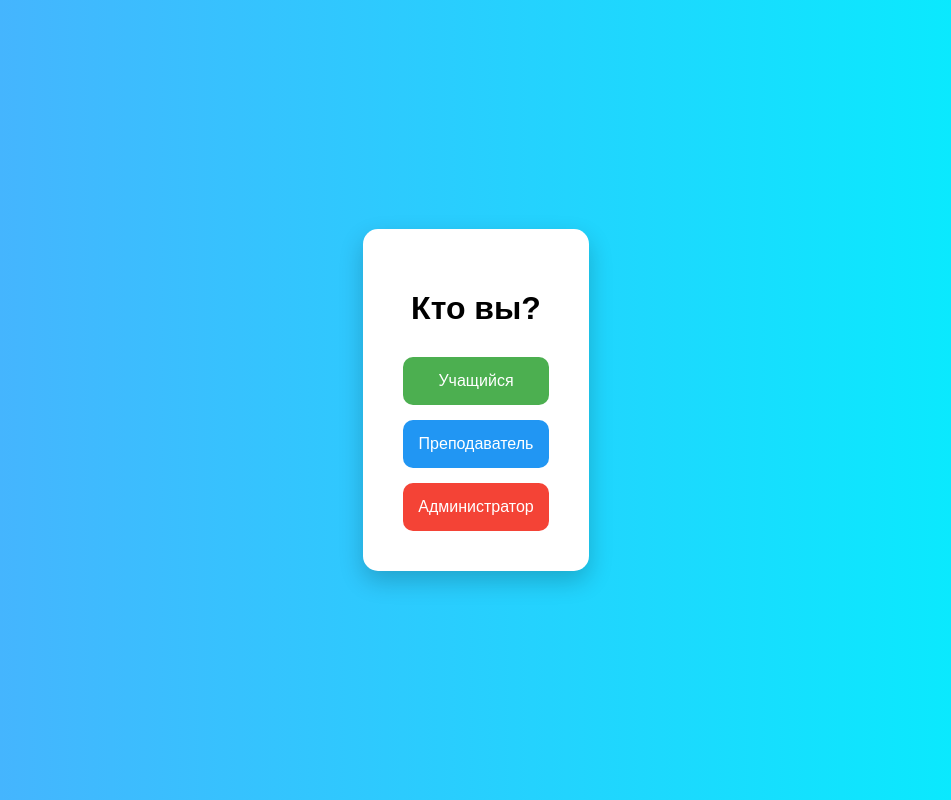
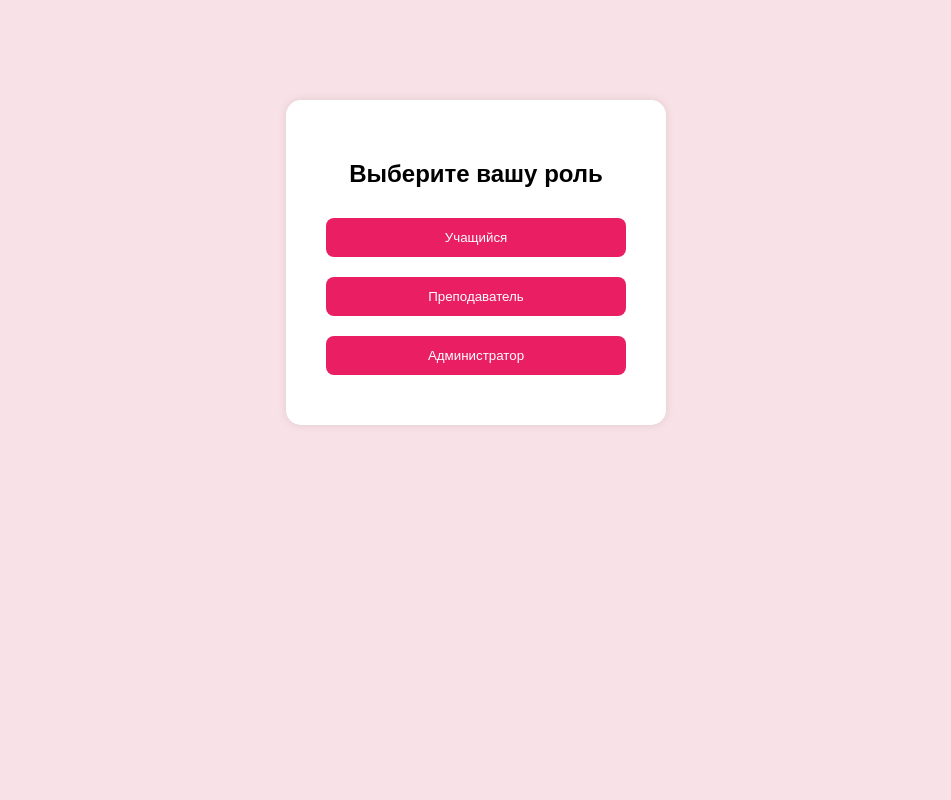
Before and after one commit to r4spb3rry-hub/frontend, a website: page index.html in a window 1280 px wide. Shown: the whole page, without its empty margins (164-1115 px from the left). Drawn offline with Linux system fonts and the light colour scheme.

Commit message:
Update index.html

```diff
--- a/index.html
+++ b/index.html
@@ -2,82 +2,53 @@
 <html lang="ru">
 <head>
 <meta charset="UTF-8">
-  <title>Выбор роли</title>
+<title>EduFlow</title>
+
 <style>
 body {
   margin: 0;
-      font-family: Arial, sans-serif;
-      background: linear-gradient(to right, #4facfe, #00f2fe);
-      display: flex;
-      justify-content: center;
-      align-items: center;
-      height: 100vh;
+  font-family: Arial;
+  background: #f8e1e7;
+  text-align: center;
 }
 
-    .container {
-      text-align: center;
-      background: white;
+.box {
+  background: #ffffff;
   padding: 40px;
+  margin: 100px auto;
+  width: 300px;
   border-radius: 15px;
-      box-shadow: 0 10px 25px rgba(0,0,0,0.2);
-    }
-
-    h1 {
-      margin-bottom: 30px;
-    }
-
-    .buttons {
-      display: flex;
-      flex-direction: column;
-      gap: 15px;
+  box-shadow: 0 0 10px rgba(0,0,0,0.1);
 }
 
 button {
-      padding: 15px;
-      font-size: 16px;
+  width: 100%;
+  padding: 12px;
+  margin: 10px 0;
   border: none;
-      border-radius: 10px;
+  border-radius: 8px;
+  background: #e91e63;
+  color: white;
   cursor: pointer;
-      transition: 0.3s;
-    }
-
-    .student {
-      background-color: #4CAF50;
-      color: white;
-    }
-
-    .teacher {
-      background-color: #2196F3;
-      color: white;
-    }
-
-    .admin {
-      background-color: #f44336;
-      color: white;
-    }
-
-    button:hover {
-      transform: scale(1.05);
-      opacity: 0.9;
 }
 </style>
 </head>
 
 <body>
-  <div class="container">
-    <h1>Кто вы?</h1>
 
-    <div class="buttons">
-      <button class="student" onclick="goTo('student')">Учащийся</button>
-      <button class="teacher" onclick="goTo('teacher')">Преподаватель</button>
-      <button class="admin" onclick="goTo('admin')">Администратор</button>
-    </div>
+<div class="box">
+  <h2>Выберите вашу роль</h2>
+
+  <button onclick="go('student')">Учащийся</button>
+  <button onclick="go('teacher')">Преподаватель</button>
+  <button onclick="go('admin')">Администратор</button>
 </div>
 
 <script>
-    function goTo(role) {
+function go(role){
   window.location.href = role + ".html";
 }
 </script>
+
 </body>
 </html>
```
Lines whose indentation alone changed are shown as unchanged.
